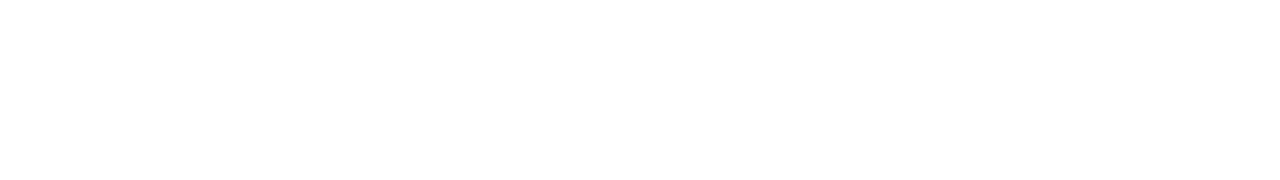
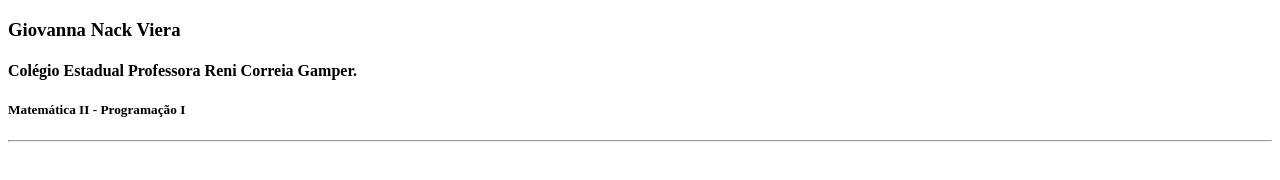
Before and after one commit to GiovannaViera/revisaogiovanna, a plain HTML site: page index.html in a window 1280 px wide. Drawn offline with Linux system fonts and the light colour scheme.

Commit message:
Títulos

```diff
--- a/index.html
+++ b/index.html
@@ -6,6 +6,10 @@
     <title> Revisão da Giovanna.</title>
 </head>
 <body>
+<h3> Giovanna Nack Viera</h3>
+<h4> Colégio Estadual Professora Reni Correia Gamper.</h4>
+<h5> Matemática II - Programação I </h5>
+<hr>
 
 </body>
 </html>
```
